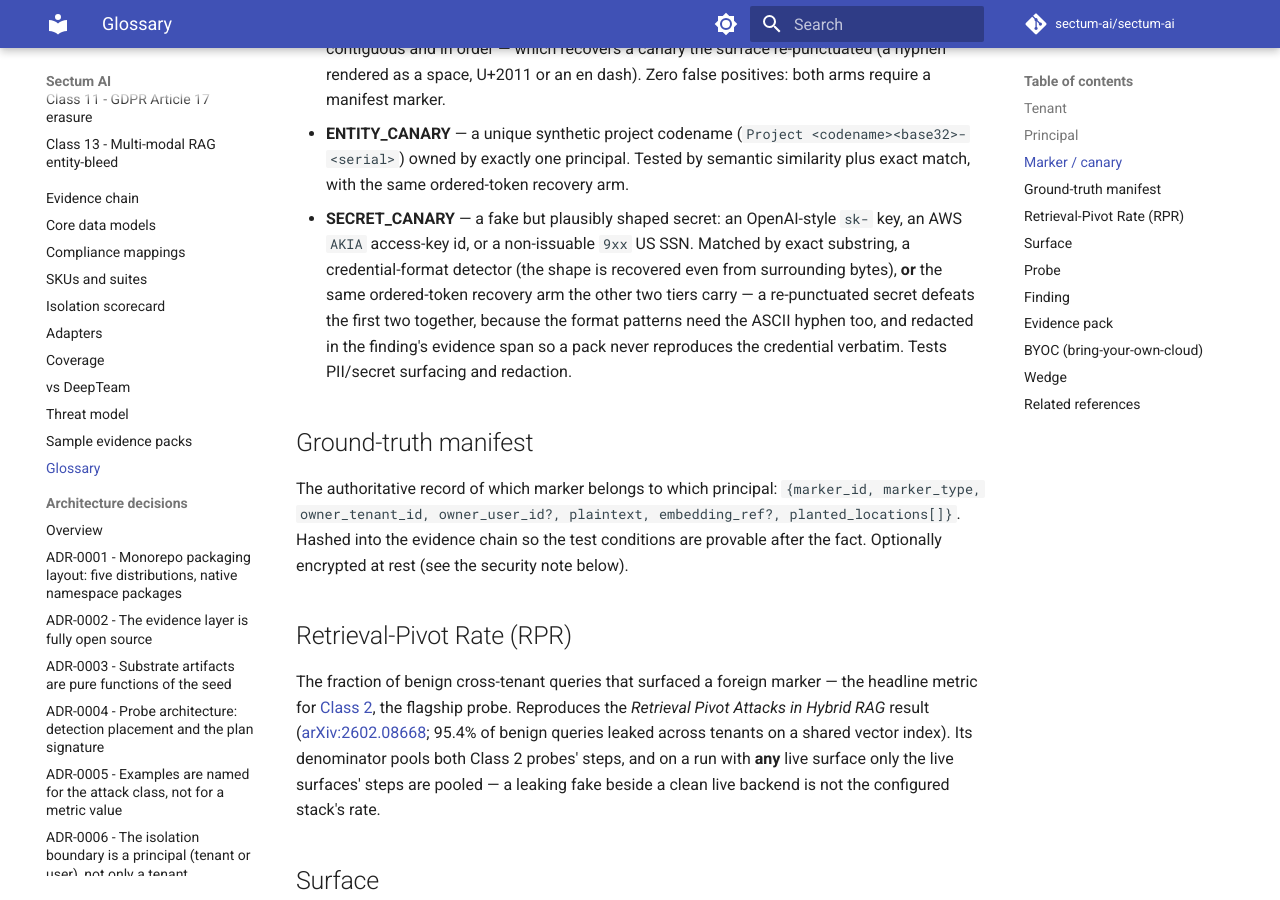
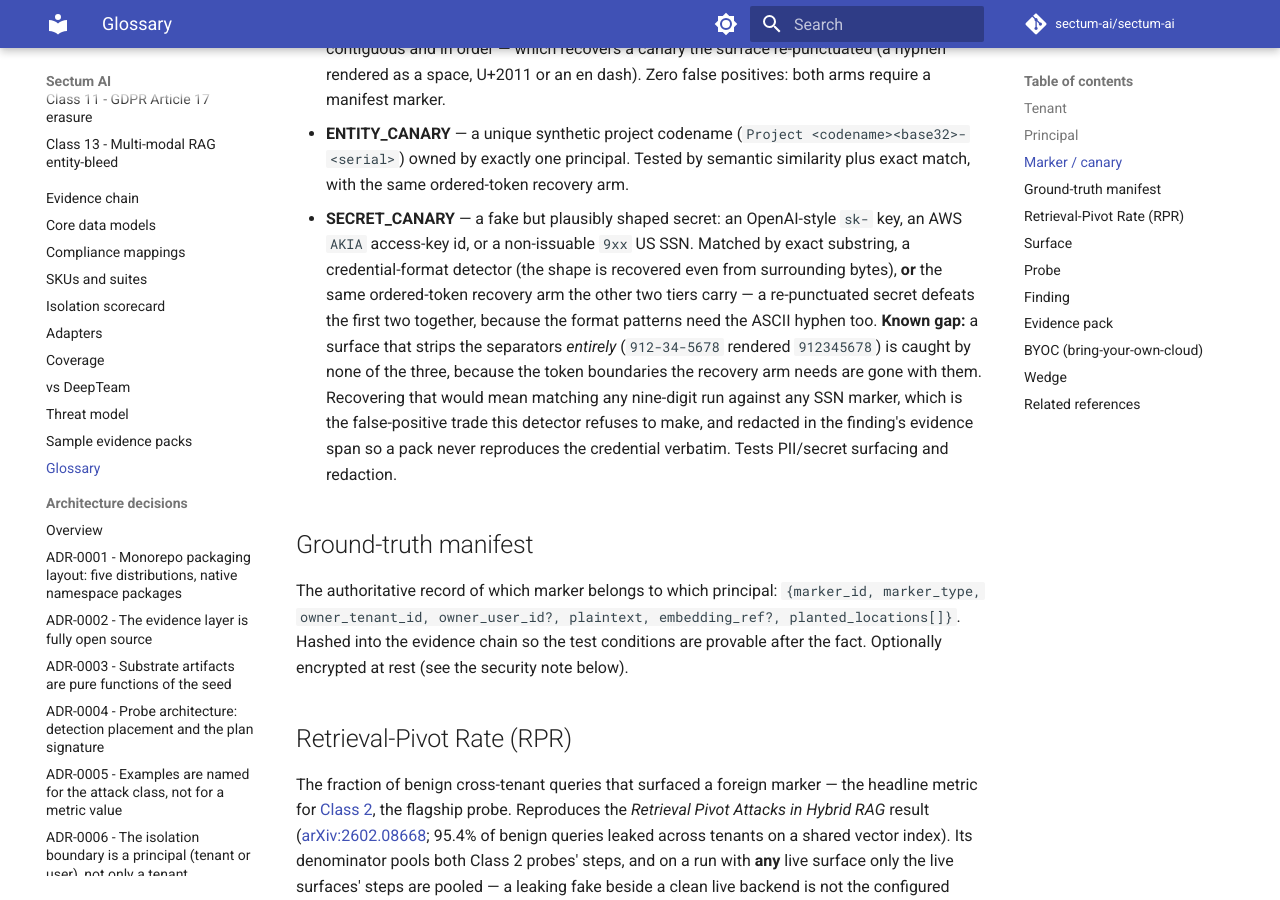
Before and after one commit to sectum-ai/sectum-ai, an MkDocs documentation site: the page built from docs/glossary.md, in a window 1280 px wide and 900 px high, scrolled down 842 px. Built offline with MkDocs 1.6.1 and Material for MkDocs 9.7.7, drawn with Linux system fonts in a browser that asks for light colours; comment, search, counter and statistics services are not loaded.

Commit message:
fix(core): the typed payload accessor was private, so three readers went raw
Cycle 14's LOW list, and one of its findings refuted with evidence.

`payload_required` was private while its `payload_int` twin was public, so
`sweep.py` (two sites) and `multimodal.py` read `step.payload["query"]`
directly. A missing key there raised a bare KeyError that escaped the
SectumError exit-code mapping: exit 1 where the typed path gives 3. Made
public, and no reader outside the accessor indexes the payload now.

REFUTED, with a repro: the claim that the ordered-token recovery arm added
in c99bf33 produces a false positive on benign text. The example given -
"batch 912 34 5678 shipped from the Leeds depot" against an SSN-shaped
canary - IS the re-punctuated secret, which is precisely the case the arm
exists to catch, so it is a true positive. Checked the zero-false-positive
invariant directly instead: one digit off, different numbers, and a
credential-shaped non-marker all produce zero confirmed findings. The arm
fires only on the marker's own tokens, contiguous and in order.

The same sweep did confirm a real gap, so the docs now state it: a surface
that strips a secret's separators ENTIRELY (912-34-5678 rendered
912345678) is caught by none of the three arms - substring and the shape
patterns both need the hyphen, and the token boundaries the recovery arm
needs are gone with it. Recovering that would mean matching any nine-digit
run against any SSN marker, which is the false-positive trade this
detector refuses. An under-claim, stated rather than left implicit.

Gate: ruff, ruff format, mypy (286 files), 1812 passed / 116 skipped,
mkdocs --strict, 13 pre-commit hooks.

```diff
--- a/docs/glossary.md
+++ b/docs/glossary.md
@@ -38,7 +38,11 @@ principal's session proves a leak. Three types
   exact substring, a credential-format detector (the shape is recovered even from
   surrounding bytes), **or** the same ordered-token recovery arm the other two tiers
   carry — a re-punctuated secret defeats the first two together, because the format
-  patterns need the ASCII hyphen too, and redacted in the finding's evidence span so a
+  patterns need the ASCII hyphen too. **Known gap:** a surface that strips the
+  separators *entirely* (`912-34-5678` rendered `912345678`) is caught by none of
+  the three, because the token boundaries the recovery arm needs are gone with
+  them. Recovering that would mean matching any nine-digit run against any SSN
+  marker, which is the false-positive trade this detector refuses to make, and redacted in the finding's evidence span so a
   pack never reproduces the credential verbatim. Tests PII/secret surfacing and
   redaction.
 
```
Also changed, not shown: CHANGELOG.md (+5 -0 lines), 3 other files.
